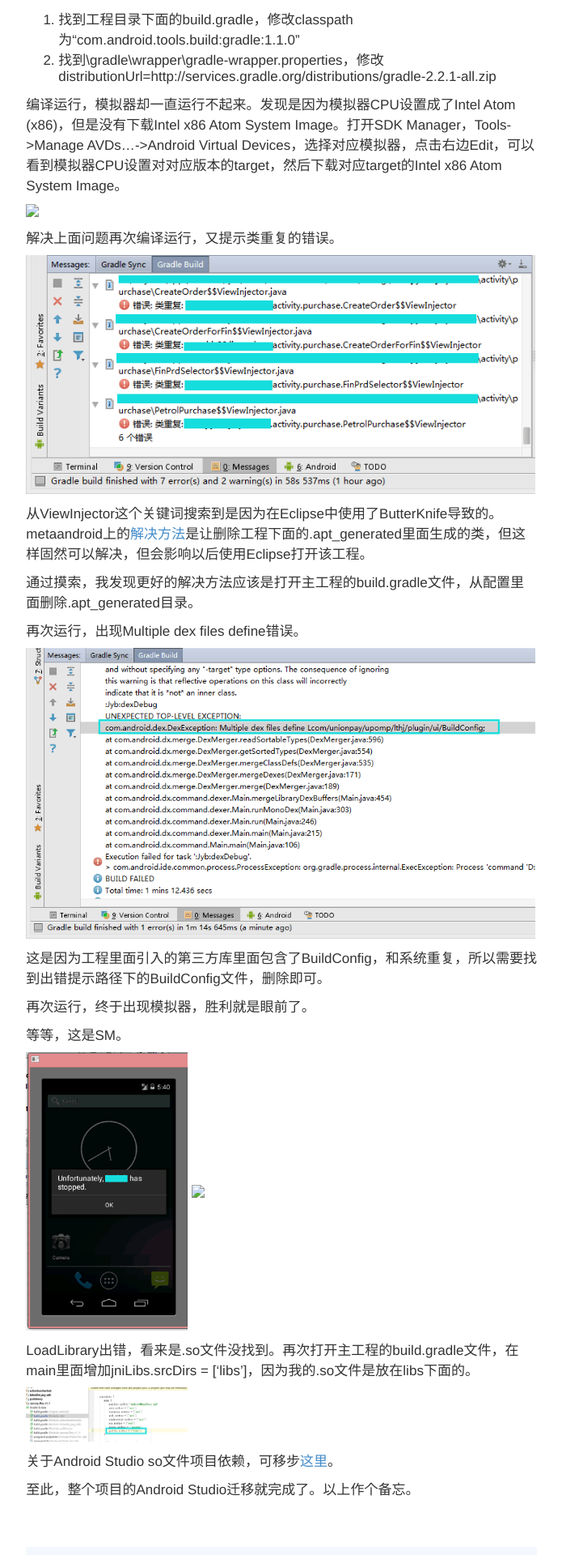
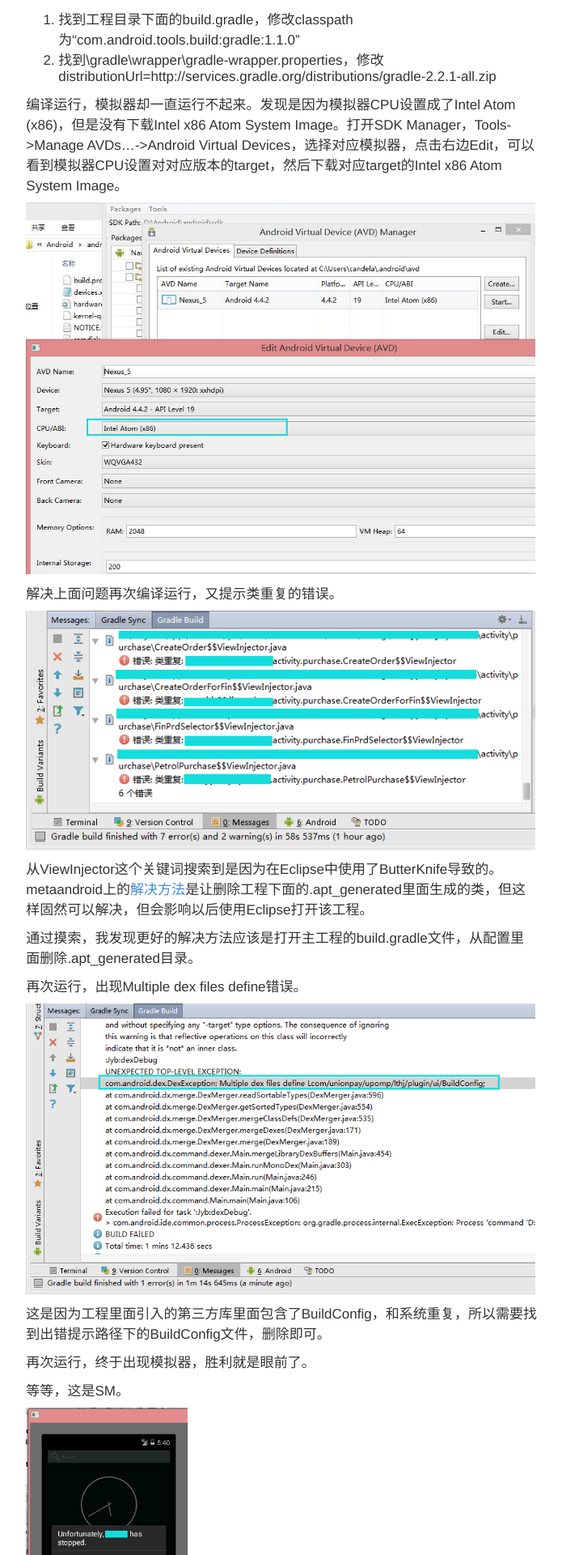
Before and after one commit to candeladiao/candeladiao.github.io, a Jekyll site: the page built from _posts/2015-07-10-Android从Eclipse迁移到Android-Studio.markdown, in a window 1280 px wide. Shown: the part 1473-3393 px from the top of the page at 81% size, without its empty margins (361-1056 px from the left). Built offline with Jekyll 4.4.1, drawn with Linux system fonts in a browser that asks for light colours; some web fonts are replaced; Markdown is read by kramdown in place of the engine named in the settings; comment, search, counter and statistics services are not loaded.

Commit message:
Android Studio

```diff
--- a/_posts/2015-07-10-Android从Eclipse迁移到Android-Studio.markdown
+++ b/_posts/2015-07-10-Android从Eclipse迁移到Android-Studio.markdown
@@ -46,7 +46,7 @@
 编译运行，模拟器却一直运行不起来。发现是因为模拟器CPU设置成了Intel Atom (x86)，但是没有下载Intel x86 Atom System Image。打开SDK Manager，Tools->Manage AVDs...->Android Virtual Devices，选择对应模拟器，点击右边Edit，可以看到模拟器CPU设置对对应版本的target，然后下载对应target的Intel x86 Atom System Image。
 
 
-<img src="/assets/images/2015-07-10/03.png" width="630" align=center>
+<img src="/assets/images/2015-07-10/03.jpg" width="630" align=center>
 
 
 解决上面问题再次编译运行，又提示类重复的错误。
@@ -77,7 +77,7 @@
 
 
 <img src="/assets/images/2015-07-10/06.png" width="200" align=center>
-<img src="/assets/images/2015-07-10/07.png" width="430" align=center>
+<img src="/assets/images/2015-07-10/07.jpg" width="430" align=center>
 
 
 LoadLibrary出错，看来是.so文件没找到。再次打开主工程的build.gradle文件，在main里面增加jniLibs.srcDirs = ['libs']，因为我的.so文件是放在libs下面的。
```
